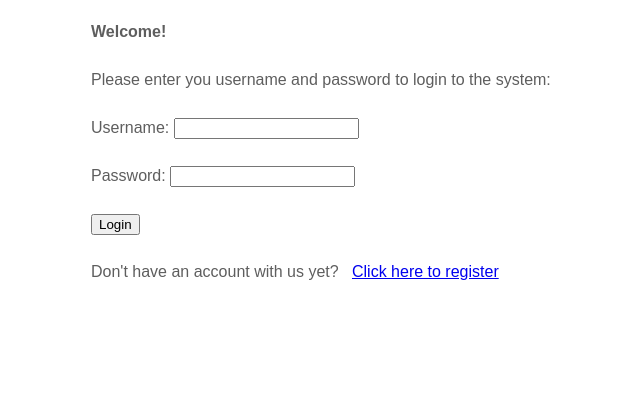
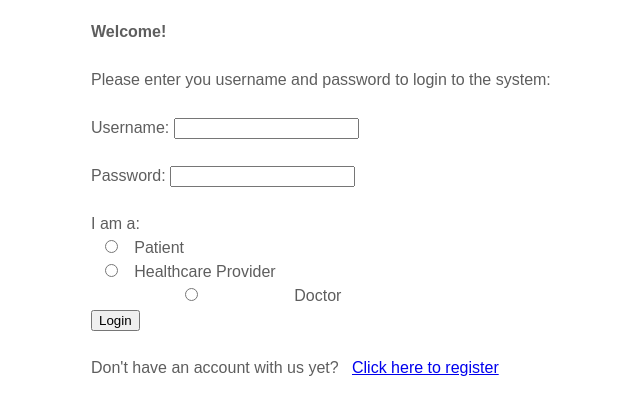
Before and after one commit to 18837331/Vaccination-Management-System, a Flask app: page /loginpage in a window 1280 px wide. Shown: the part 100-515 px from the top of the page, without its empty margins (159-799 px from the left). Run offline with Flask 2, Linux system fonts and the light colour scheme; some libraries are stand-ins or nearby versions.

Commit message:
Update login page; Allow doctors to login properly

```diff
--- a/app.py
+++ b/app.py
@@ -44,8 +44,15 @@ def loginAuth():
         email = requestData["uname"]
         plaintextPasword = requestData["pswrd"]
         hashedPassword = hashlib.sha256(plaintextPasword.encode("utf-8")).hexdigest()
+        usertype = requestData["usertype"]
         cursor = connection.cursor()
-        query = "SELECT * FROM vaccine_taker WHERE email = %s AND password = %s"
+        query = ""
+        if usertype == "patient":
+            query = "SELECT * FROM vaccine_taker WHERE email = %s AND password = %s"
+        elif usertype == "doctor":
+            query = "SELECT * FROM doctor WHERE email = %s AND password = %s"
+        elif usertype == "healthprovider":
+            query = "SELECT * FROM medical_provider WHERE email = %s AND password = %s"
         cursor.execute(query, (email, hashedPassword))
         data = cursor.fetchone()
         if data:
--- a/templates/loginpage.html
+++ b/templates/loginpage.html
@@ -136,6 +136,13 @@
 					<input type="text" id="uname" name="uname"><br><br>
 					<label for="pswrd">Password: </label>
 					<input type="text" id="pswrd" name="pswrd"><br><br>
+					I am a:<br>&nbsp;
+					<input type="radio" id="patient" name="usertype" value="patient">
+					<label for="patient">&nbsp;&nbsp;Patient</label><br>
+  					<input type="radio" id="healthprovider" name="usertype" value="healthprovider">
+  					<label for="healthprovider">Healthcare Provider</label><br>
+                    <input type="radio" id="physician" name="usertype" value="doctor">
+                    <label for="physician">Doctor</label><br>
 					<input type="submit" value="Login"><br><br>
 				</form>
 				Don't have an account with us yet?&nbsp;&nbsp
```
